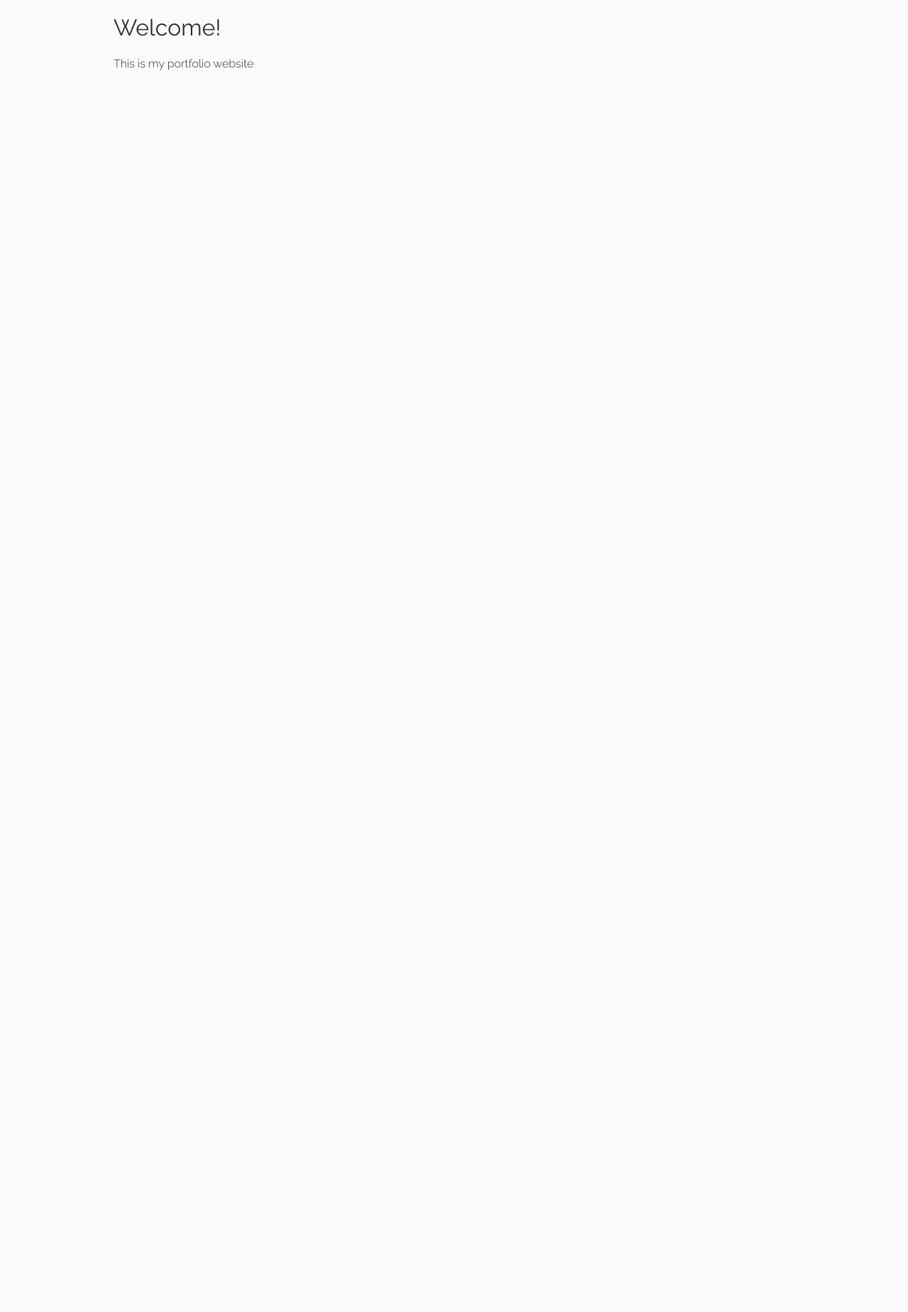
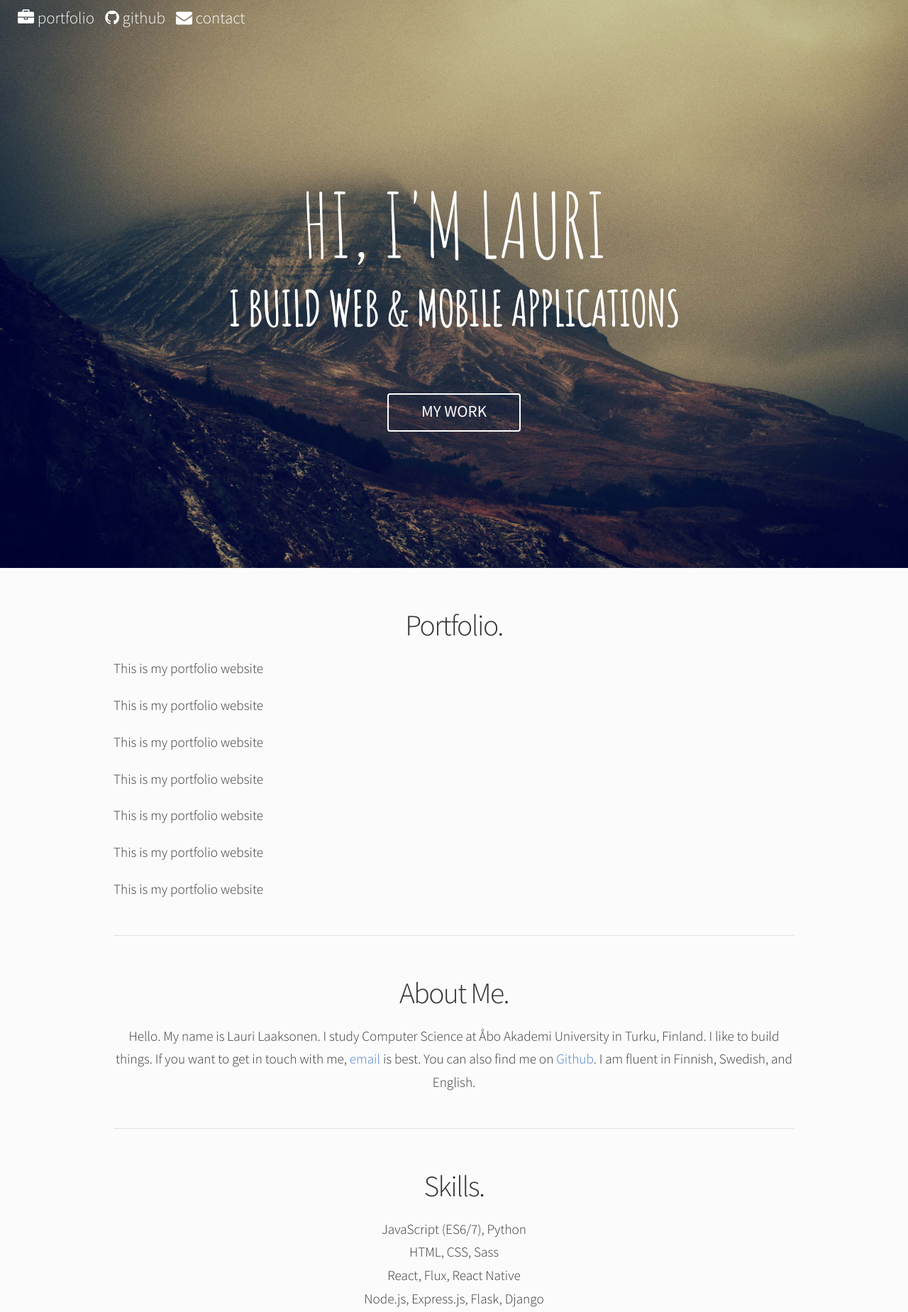
Before and after one commit to laaksonen/laaksonen.github.io, a website: page index.html in a window 1280 px wide. Shown: the top 1848 px of the page at 71% size. Before the commit the page ends 800 px from the top, so only its background shows below. Drawn offline with nearby package versions, Linux system fonts and the light colour scheme; files that its build step writes are made by us from their sources.

Commit message:
Add initial content and styling

```diff
--- a/bower.json
+++ b/bower.json
@@ -16,6 +16,6 @@
     "tests"
   ],
   "dependencies": {
-    "duckling": "~1.0.1"
+    "duckling": "~1.0.3"
   }
 }
--- a/gulpfile.js
+++ b/gulpfile.js
@@ -3,7 +3,10 @@ var gulp = require('gulp');
 var sass = require('gulp-sass');
 var prefix = require('gulp-autoprefixer');
 var cssmin = require('gulp-cssmin');
+var imagemin = require('gulp-imagemin');
+var cache = require('gulp-cache');
 var gulpif = require('gulp-if');
+var uglify = require('gulp-uglify');
 var browserSync = require('browser-sync');
 
 var production = process.env.NODE_ENV === 'production';
@@ -11,18 +14,31 @@ var production = process.env.NODE_ENV === 'production';
 var config = {
   port: 9000,
   paths: {
-    styles: './styles/*.scss',
-    mainScss: './styles/main.scss',
+    js: './src/js/*.js',
+    styles: './src/scss/*.scss',
+    images: './src/images/**/*',
+    mainScss: './src/scss/main.scss',
+    distJs:'./dist/js',
     distCss: './dist/css',
+    distImages: './dist/images',
   }
 };
+
+/*
+ |--------------------------------------------------------------------------
+ | Minify JavaScript.
+ |--------------------------------------------------------------------------
+*/
+gulp.task('js', function() {
+  gulp.src(config.paths.js).pipe(uglify()).pipe(gulp.dest(config.paths.distJs));
+});
 
 
 /*
  |--------------------------------------------------------------------------
  | Compile scss stylesheets.
  |--------------------------------------------------------------------------
- */
+*/
 gulp.task('styles', function () {
   gulp.src(config.paths.mainScss)
     .pipe(sass().on('error', sass.logError))
@@ -42,9 +58,27 @@ gulp.task('styles-watch', ['styles'], browserSync.reload);
 
 /*
  |--------------------------------------------------------------------------
+ | Minify Images.
+ |--------------------------------------------------------------------------
+*/
+gulp.task('images', function () {
+  return gulp.src(config.paths.images)
+    .pipe(cache(imagemin({
+      progressive: true,
+      interlaced: true,
+      // don't remove IDs from SVGs, they are often used
+      // as hooks for embedding and styling
+      svgoPlugins: [{cleanupIDs: false}]
+    })))
+    .pipe(gulp.dest(config.paths.distImages));
+});
+
+
+/*
+ |--------------------------------------------------------------------------
  | Run browser-sync server and watch for changes.
  |--------------------------------------------------------------------------
- */
+*/
 gulp.task('watch', function () {
   browserSync.init({
     server: './',
@@ -59,6 +93,6 @@ gulp.task('watch', function () {
  |--------------------------------------------------------------------------
  | Run tasks
  |--------------------------------------------------------------------------
- */
+*/
 gulp.task('default', ['watch']);
-gulp.task('build', ['styles']);
+gulp.task('build', ['js', 'styles', 'images']);
--- a/index.html
+++ b/index.html
@@ -5,12 +5,77 @@
     <meta name="viewport" content="width=device-width, initial-scale=1">
     <meta name="google-site-verification" content="bjWQZU5YJYtnjG5IR5Bm5ebjTlTnrDIcijSoWmy_mUM" />
     <link rel="stylesheet" href="dist/css/main.css">
+    <link rel="stylesheet" href="https://maxcdn.bootstrapcdn.com/font-awesome/4.4.0/css/font-awesome.min.css">
     <title>Lauri Laaksonen</title>
   </head>
   <body>
+
+    <div class="banner">
+      <div class="banner-top-items">
+        <div class="banner-portfolio">
+          <a href="#"><i class="fa fa-briefcase"></i> portfolio</a>
+        </div>
+        <div class="banner-github">
+          <a href="https://github.com/laaksonen"><i class="fa fa-github"></i> github</a>
+        </div>
+        <div class="banner-contact">
+          <a href="mailto:lauri@laaksonen.io"><i class="fa fa-envelope"></i> contact</a>
+        </div>
+      </div>
+
+      <div class="banner-bottom-items">
+        <div class="banner-bottom-items-text">
+          <h1>HI, I'M LAURI</h1>
+          <h2><strong>I BUILD WEB &amp; MOBILE APPLICATIONS</strong></h2>
+        </div>
+        <div class="banner-bottom-items-button">
+          <a href="#portfolio-header" class="btn huge hollow home-my-work">MY WORK</a>
+        </div>
+      </div>
+
+    </div>
+
+
     <div class="container">
-      <h1>Welcome!</h1>
+      <h1 id="portfolio-header" class="u-center-text">Portfolio.</h1>
       <p>This is my portfolio website</p>
+      <p>This is my portfolio website</p>
+      <p>This is my portfolio website</p>
+      <p>This is my portfolio website</p>
+      <p>This is my portfolio website</p>
+      <p>This is my portfolio website</p>
+      <p>This is my portfolio website</p>
+      <hr />
+
+
+      <div class="u-center-text">
+        <h1>About Me.</h1>
+        <p>Hello. My name is Lauri Laaksonen. I study Computer
+        Science at Åbo Akademi University in Turku, Finland. I like to build things.
+        If you want to get in touch with me,
+        <a href="mailto:lauri@laaksonen.io">email</a> is best.
+        You can also find me on <a href="https://github.com/laaksonen">Github</a>.
+        I am fluent in Finnish, Swedish, and English.
+      </div>
+
+      <hr />
+
+      <div class="u-center-text">
+        <h1>Skills.</h1>
+        <ul>
+          <li>JavaScript (ES6/7), Python</li>
+          <li>HTML, CSS, Sass</li>
+          <li>React, Flux, React Native</li>
+          <li>Node.js, Express.js, Flask, Django</li>
+          <li>Jasmine, Karma</li>
+          <li>jQuery, lodash, d3.js</li>
+          <li>Git, Webpack, Gulp</li>
+        </ul>
+      </div>
     </div>
+
+
+    <script src="https://code.jquery.com/jquery-2.1.4.min.js"></script>
+    <script src="dist/js/smooth-scolling.js"></script>
   </body>
 </html>
--- /dev/null
+++ b/src/js/smooth-scolling.js
@@ -0,0 +1,14 @@
+$(function() {
+  $('a[href*=#]:not([href=#])').click(function() {
+    if (location.pathname.replace(/^\//,'') == this.pathname.replace(/^\//,'') && location.hostname == this.hostname) {
+      var target = $(this.hash);
+      target = target.length ? target : $('[name=' + this.hash.slice(1) +']');
+      if (target.length) {
+        $('html,body').animate({
+          scrollTop: target.offset().top
+        }, 1000);
+        return false;
+      }
+    }
+  });
+});
--- /dev/null
+++ b/src/scss/_banner.scss
@@ -0,0 +1,88 @@
+.banner {
+    display: flex;
+    flex-direction: column;
+    // justify-content: center;
+
+    background-image: url("../images/misty-mountain.jpeg");
+    background-position: center center, center top;
+    background-size:cover;
+    height:100vh;
+    // @extend .z-depth-1;
+}
+
+
+.banner-top-items {
+  display: flex;
+  height: 50px;
+  line-height: 50px;
+  font-size: 1.2em;
+  a {
+    color: #fff;
+  }
+  a:hover {
+    color: darken($off-white, 20%);
+    transition: .2s;
+  }
+}
+
+.banner-portfolio { margin-left: 25px; }
+
+.banner-github,
+.banner-contact {
+  margin-left: 15px;
+}
+
+
+
+.banner-bottom-items {
+  display: flex;
+  flex-direction: column;
+  justify-content: center;
+
+  // text-align: center;
+  vertical-align: middle;
+  height: 100%;
+}
+
+.banner-bottom-items-text {
+  text-align: center;
+  font-family: $banner-font-family;
+  letter-spacing: 3px;
+  color: #fff;
+
+  h1 {
+    margin: 0;
+    font-size: 6.5em;
+  }
+
+  h2 {
+    margin: 0;
+    border-radius: 5px;
+    font-size: 3.6em;
+  }
+}
+
+
+.banner-bottom-items-button {
+  margin-top: 4em;
+  text-align: center;
+}
+
+.btn {
+  border-radius: 25px;
+}
+
+
+.circle-image {
+  border-radius: 50%;
+
+}
+
+.center-text-for-all * {
+  text-align: center;
+}
+
+.home-my-work {
+  font-weight: 400;
+  font-spacing: 3px;
+}
--- /dev/null
+++ b/src/scss/_content.scss
@@ -0,0 +1,3 @@
+#portfolio-header {
+  margin-top: 3.5rem;
+}
--- /dev/null
+++ b/src/scss/_duckling.scss
@@ -0,0 +1,20 @@
+@import '../../bower_components/duckling/scss/components/variables';
+@import './variables';
+
+// Reset
+@import "../../bower_components/duckling/scss/normalize";
+
+// Core CSS
+@import "../../bower_components/duckling/scss/components/global";
+@import "../../bower_components/duckling/scss/components/typography";
+@import "../../bower_components/duckling/scss/components/grid";
+
+
+// Components
+@import "../../bower_components/duckling/scss/components/buttons";
+@import "../../bower_components/duckling/scss/components/badges";
+@import "../../bower_components/duckling/scss/components/collections";
+@import "../../bower_components/duckling/scss/components/forms";
+
+// Utility classes
+@import "../../bower_components/duckling/scss/components/utilities"
--- /dev/null
+++ b/src/scss/_variables.scss
@@ -0,0 +1,15 @@
+@import url(https://fonts.googleapis.com/css?family=Amatic+SC:400,700);
+$banner-font-family: 'Amatic SC', cursive;
+
+// $primary-color: #002B37;
+// $base-font-color: #8C8788;
+$primary-color: #8C8788;
+$secondary-color: #8C8788;
+$button-hollow-color: white;
+$button-hollow-hover-color: $base-font-color;
+
+
+
+p, li {
+  line-height: 1.7em;
+}
--- /dev/null
+++ b/src/scss/main.scss
@@ -0,0 +1,24 @@
+@import './duckling';
+@import './banner';
+@import './content';
+
+// p, li {
+//   line-height: 1.7em;
+// }
+
+
+// body:before {
+//           content: "";
+//           position: fixed;
+//           top: -10px;
+//           left: 0;
+//           width: 100%;
+//           height: 10px;
+//
+//           -webkit-box-shadow: 0px 0px 10px rgba(0,0,0,.8);
+//               -moz-box-shadow: 0px 0px 10px rgba(0,0,0,.8);
+//                          box-shadow: 0px 0px 7px rgba(0,0,0,.8);
+//
+//           z-index: 100;
+//           @extend .z-depth-1;
+// }
--- a/styles/main.scss
+++ /dev/null
@@ -1,5 +0,0 @@
-@import '../bower_components/duckling/scss/duckling';
-
-.util-center-text {
-  text-align: center;
-}
```
Also changed, not shown: package.json (added, +30 -0 lines), dist/css/main.css, dist/images/misty-mountain.jpeg (added), dist/js/smooth-scolling.js (added), 1 other file.
